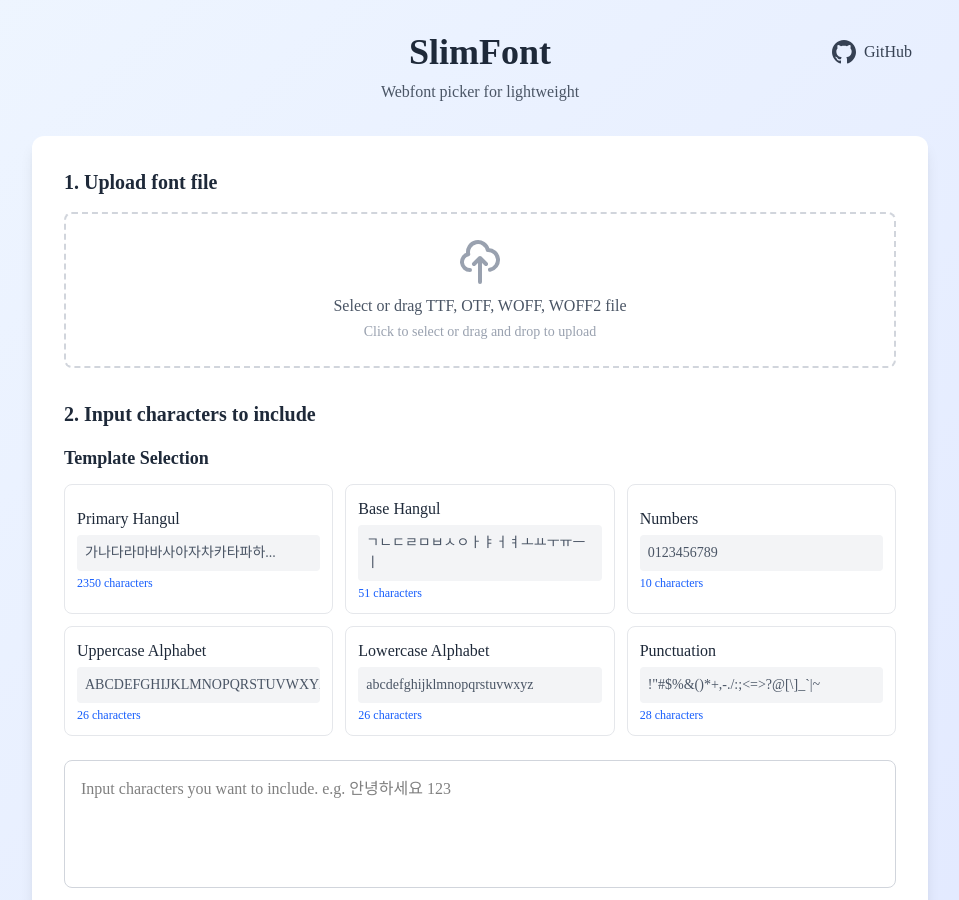
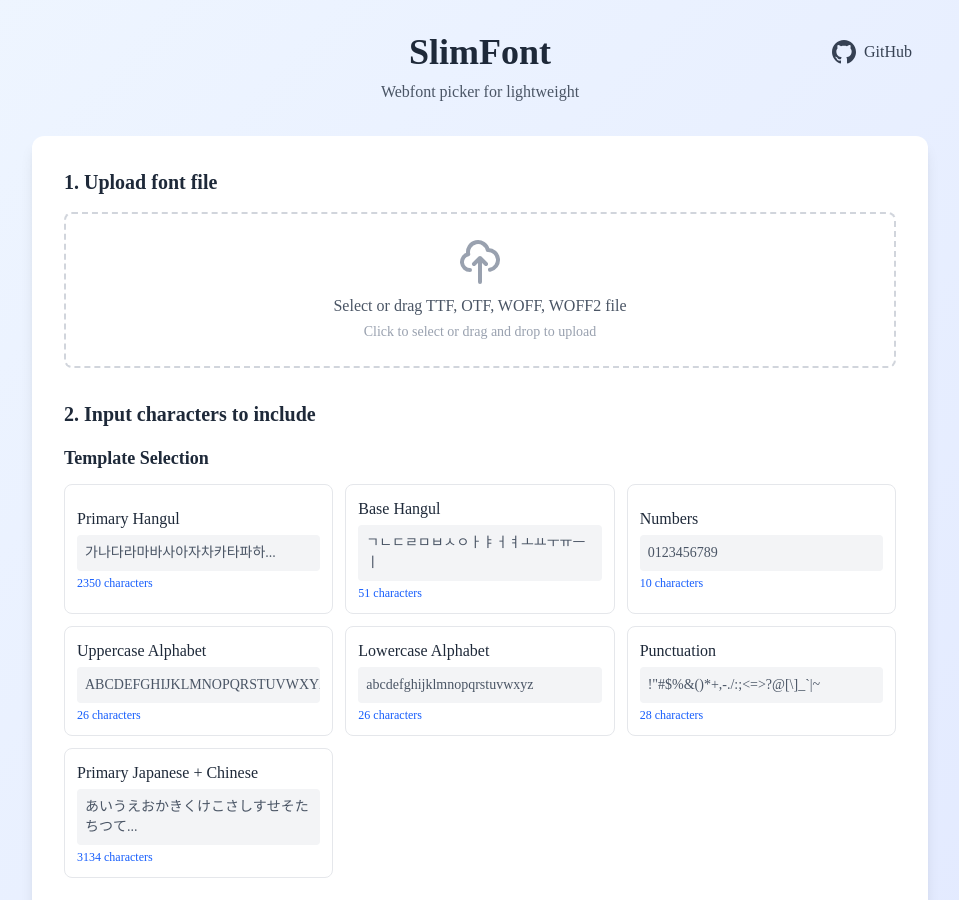
Before and after one commit to chunmyung-team/slimfont, a React (Vite) app: page / in a window 1280 px wide. Shown: the top 900 px of the page, without its empty margins (160-1119 px from the left). Built offline with nearby package versions, Linux system fonts and the light colour scheme; a web font is replaced by a local one.

Commit message:
🎨 주요 일본 한자 template 추가

```diff
--- a/src/components/TemplateSelector.tsx
+++ b/src/components/TemplateSelector.tsx
@@ -6,6 +6,7 @@ import {
   ALPHABET_UPPER,
   ALPHABET_LOWER,
   PUNCTUATION,
+  PRIMARY_JAPANESE,
 } from '../subset-template';
 
 interface TemplateSelectorProps {
@@ -49,6 +50,11 @@ const templates: Template[] = [
     content: PUNCTUATION,
     preview: '!"#$%&()*+,-./:;<=>?@[\\]_`|~',
   },
+  {
+    name: 'Primary Japanese + Chinese',
+    content: PRIMARY_JAPANESE,
+    preview: 'あいうえおかきくけこさしすせそたちつて...',
+  },
 ];
 
 export const TemplateSelector: React.FC<TemplateSelectorProps> = ({onTemplateSelect}) => {
```
Also changed, not shown: src/subset-template.ts (+2 -0 lines).
